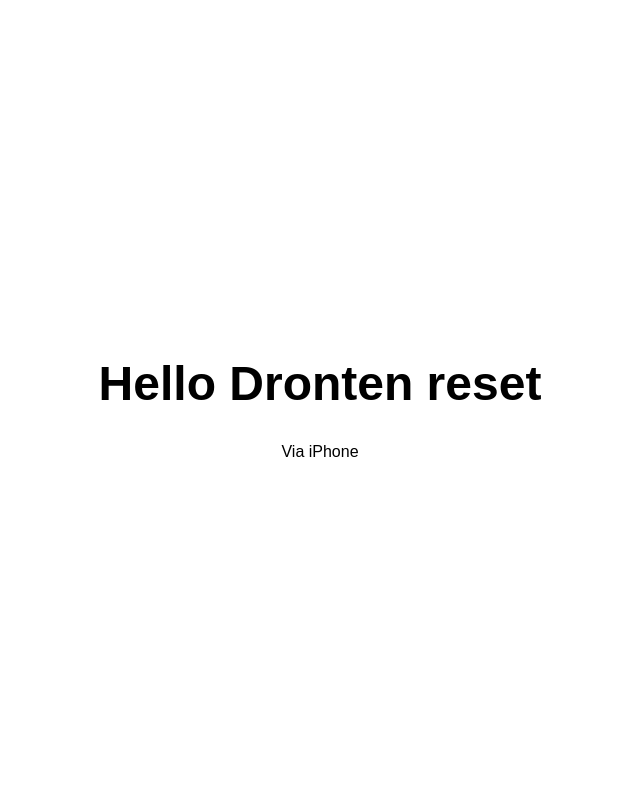
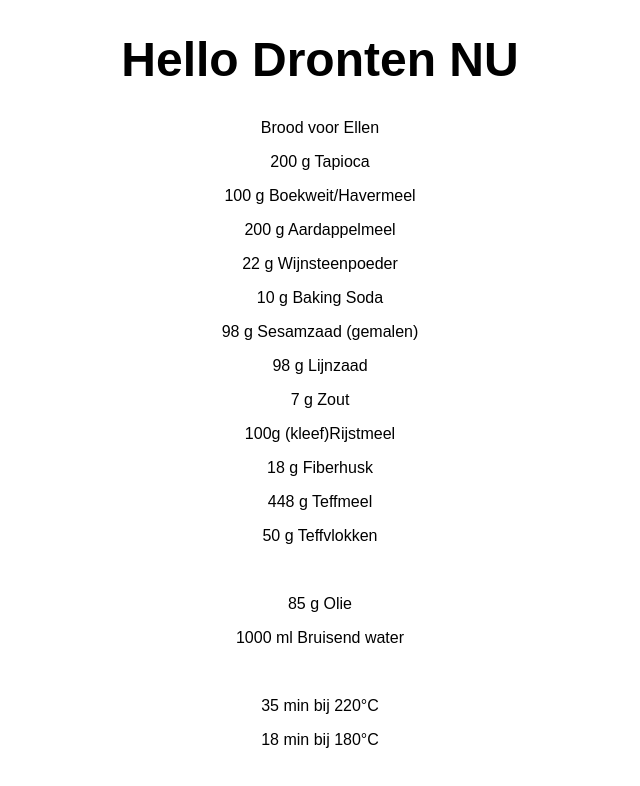
Before and after one commit to TiedeBakker/MijnZB, a plain HTML site: page index.html in a window 1280 px wide. Shown: the whole page, without its empty margins (320-960 px from the left). Drawn offline with Linux system fonts and the light colour scheme.

Commit message:
Update index.html

```diff
--- a/index.html
+++ b/index.html
@@ -18,8 +18,28 @@
   </head>
 <body class="fullscreen">
   <div class="container">
-    <h1 class="title">Hello Dronten reset</h1>
-    <p>Via iPhone</p>
+    <h1 class="title">Hello Dronten  NU</h1>
+    <p>Brood voor Ellen</p>
+    <p>200 g Tapioca</p>
+    <p>100 g Boekweit/Havermeel</p>
+    <p>200 g Aardappelmeel</p>
+    <p>22 g Wijnsteenpoeder</p>
+    <p>10 g Baking Soda</p>
+    <p>98 g Sesamzaad (gemalen)</p>
+    <p>98 g Lijnzaad</p>
+    <p>7 g Zout</p>
+    <p>100g (kleef)Rijstmeel</p>
+    <p>18 g Fiberhusk</p>
+    <p>448 g Teffmeel</p>
+    <p>50 g Teffvlokken</p>
+    <p>&nbsp;</p>
+    <p>85 g Olie</p>
+    <p>1000 ml Bruisend water</p>
+    <p>&nbsp;</p>
+    <p>35 min bij 220°C</p>
+    <p>18 min bij 180°C</p>
+    <p>&nbsp;</p>
+    <p>&nbsp;</p>
   </div>
   <script src="js/main.js"></script>
 </body>
```
